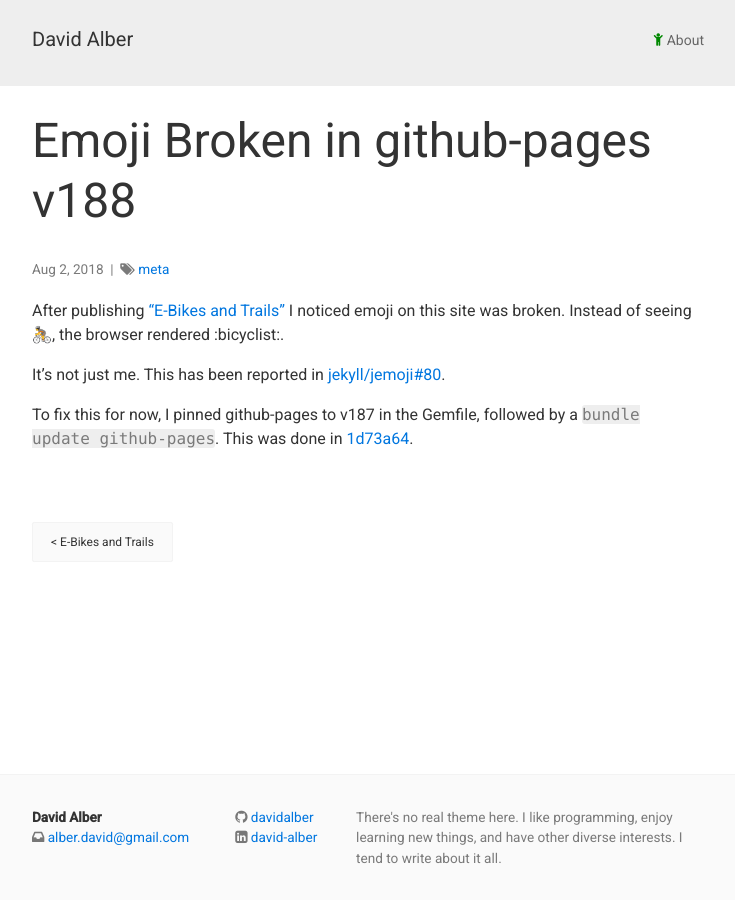
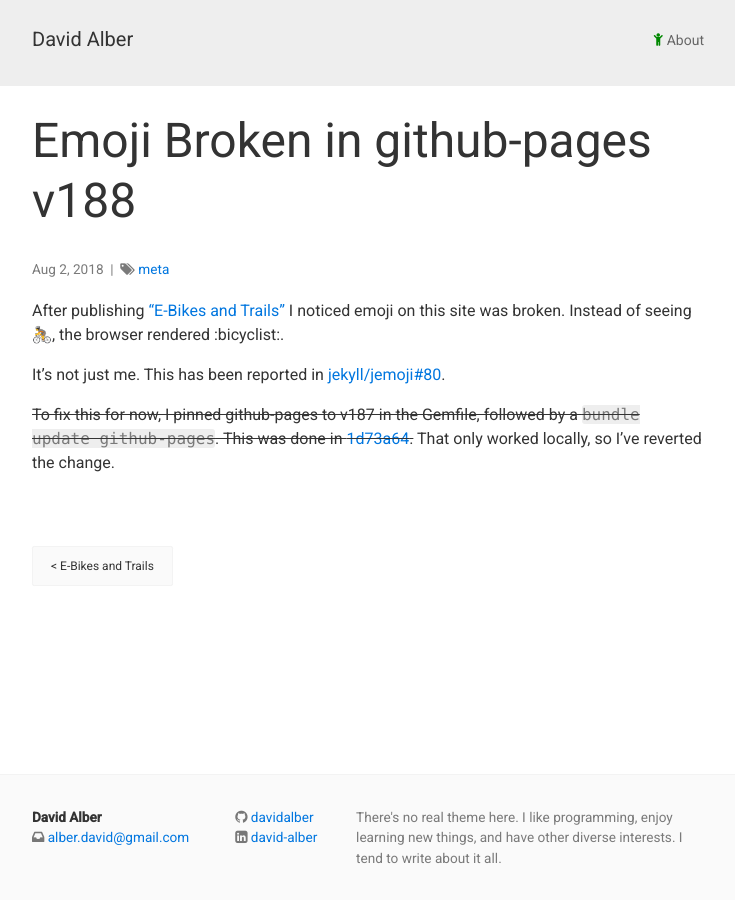
Before and after one commit to davidalber/davidalber.github.io, a Jekyll site: the page built from _posts/2018-08-02-emoji-broken-in-github-pages-v188.md, in a window 1280 px wide. Shown: the whole page, without its empty margins (272-1007 px from the left). Built offline with Jekyll 4.4.1, drawn with Linux system fonts in a browser that asks for light colours; emoji names are drawn with the system emoji font.

Commit message:
Update post

```diff
--- a/Gemfile
+++ b/Gemfile
@@ -1,3 +1,3 @@
 source 'https://rubygems.org'
 
-gem 'github-pages', '187', group: :jekyll_plugins
+gem 'github-pages', group: :jekyll_plugins
--- a/_posts/2018-08-02-emoji-broken-in-github-pages-v188.md
+++ b/_posts/2018-08-02-emoji-broken-in-github-pages-v188.md
@@ -12,6 +12,7 @@
 It's not just me. This has been reported in
 [jekyll/jemoji#80](https://github.com/jekyll/jemoji/issues/80).
 
-To fix this for now, I pinned github-pages to v187 in the Gemfile,
+~~To fix this for now, I pinned github-pages to v187 in the Gemfile,
 followed by a `bundle update github-pages`. This was done in
-[1d73a64](https://github.com/davidalber/davidalber.github.io/commit/1d73a64263a90331a2fb48517c6ce7a5ded95c1e).
+[1d73a64](https://github.com/davidalber/davidalber.github.io/commit/1d73a64263a90331a2fb48517c6ce7a5ded95c1e).~~
+That only worked locally, so I've reverted the change.
```
Also changed, not shown: Gemfile.lock.
